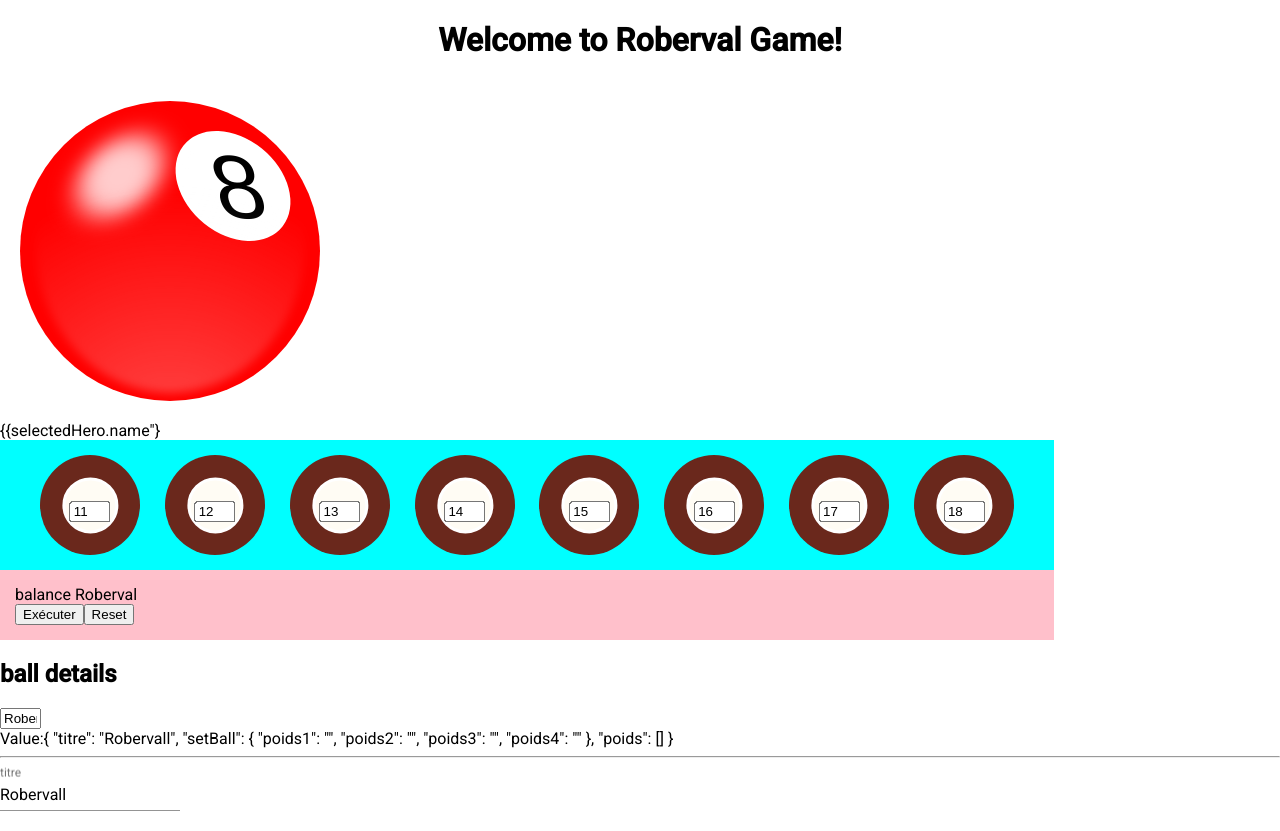
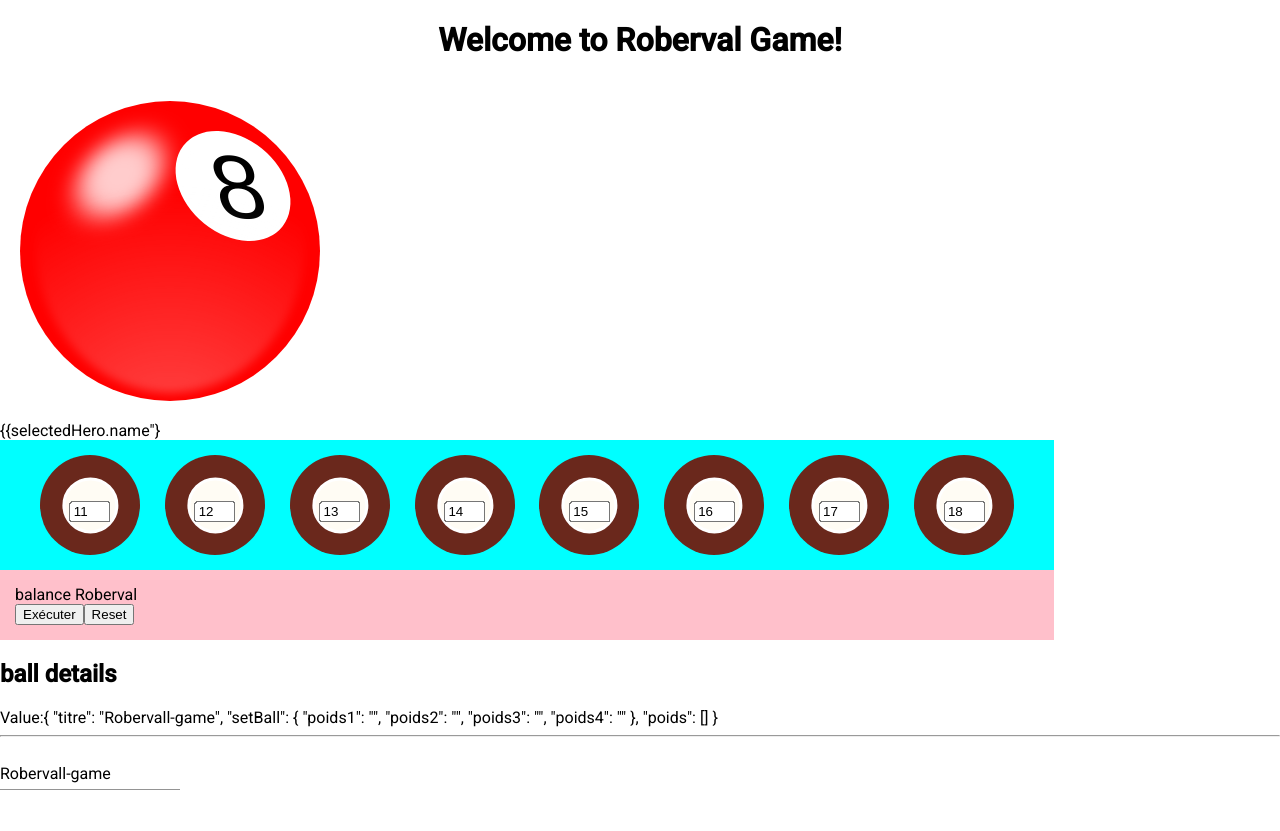
Before and after one commit to BirbaManuel/Angular-2-Roberval-game, an Angular app in the folder my-app/: page / in a window 1280 px wide. Built offline with nearby package versions, Linux system fonts and the light colour scheme.

Commit message:
clean html and component

```diff
--- a/my-app/src/app/list-balls/list-balls.component.html
+++ b/my-app/src/app/list-balls/list-balls.component.html
@@ -1,39 +1,6 @@
 <app-heavyweight-ball></app-heavyweight-ball>
-<!-- <input type="text" [formControl]="formulaire" /> -->
-<!-- <div>
-  <label
-    >poids:
-    <input [(ngModel)]="ball.poids" placeholder="poids de votre ball" />
-  </label>
-</div> -->
-<!-- <form
-  #myform="ngForm"
-  (ngSubmit)="log(myform.value)"
-  class="form form-register"
-  >
-  <div class="form-field">
-    <label class="user" for="register-username"
-    ><span class="hidden">Name</span></label
-    >
-    <input
-    name="poids1"
-    type="input"
-    class="form-input"
-    placeholder="value"
-    ngModel
-    value="2"
-    />
-    <input
-    name="poids2"
-    type="input"
-    class="form-input"
-    placeholder="value"
-    ngModel
-    value="2"
-    />
-    <button type="submit">processe</button>
-  </div>
-</form> -->
+
+<!-- begin heavyweight block -->
 <div>{{selectedHero.name"}</div>
 <div id="containerBoule">
   <div class="circle" *ngFor="let ball of balls$">
@@ -42,8 +9,9 @@
     </div>
   </div>
 </div>
+<!-- end heavyweight block -->
 
-<!-- proced block -->
+<!-- begin proced block -->
 <div id="containerBalance">
   <div id="label">balance Roberval</div>
   <div id="containerButtonBalance">
@@ -59,16 +27,13 @@
   <label>Solution trouvée en : "{{ resultatIteration }}" itération</label>
 </div>
 <h2>ball details</h2>
-
-<form [formGroup]="ballForm">
-  <span><input size="2" type="input" formControlName="titre"/></span>
-</form>
+<!-- end proced block -->
 
 <form [formGroup]="ballForm">
   Value:{{ ballForm.value | json }}
   <hr />
   <mat-form-field>
-    <input matInput placeholder="titre" formControlName="titre" />
+    <input matInput placeholder="" formControlName="titre" />
   </mat-form-field>
   <div formGroupName="setBall">
     <div
@@ -77,16 +42,5 @@
     >
       test{{ ball }}
     </div>
-    <!-- <mat-form-field>
-      <input matInput placeholder="boule..." formControlName="poids1" />
-    </mat-form-field>
-    <mat-form-field>
-      <input matInput placeholder="boule..." formControlName="poids2" />
-    </mat-form-field> -->
   </div>
-  <!-- <mat-form-field>
-    <input matInput placeholder="boule2" formGrouplName="poids2" />
-  </mat-form-field> -->
 </form>
-<!-- <div>id : {{ ball.id }}</div>
-<div>poids: {{ ball.poids }}</div> -->
--- a/my-app/src/app/list-balls/list-balls.component.ts
+++ b/my-app/src/app/list-balls/list-balls.component.ts
@@ -1,11 +1,11 @@
 import { Component, OnInit } from '@angular/core'
-// import { Ball } from './../ball'
+import { Ball } from './../ball'
 import { BALLS } from './../mock-balls'
 import { FormBuilder, FormGroup, FormArray } from '@angular/forms'
 /*
 import { from } from 'rxjs'
 import { map } from 'rxjs/operators/'
-import { Observable } from 'rxjs' */
+*/
 
 import { BallsGeneratorService } from './../services/balls-generator.service'
 import { HeavyweightBallComponent } from './../heavyweight-ball/heavyweight-ball.component'
@@ -28,6 +28,7 @@ export class ListBallsComponent implements OnInit {
     private fb: FormBuilder,
     private ballsGenerator: BallsGeneratorService
   ) {}
+
   log(e) {
     console.log(e)
   }
@@ -50,7 +51,7 @@ export class ListBallsComponent implements OnInit {
       poids4: '',
     })
     this.ballForm = this.fb.group({
-      titre: 'Robervall',
+      titre: 'Robervall-game',
       // setBall: this.fb.array([]),
       setBall: ballUnit,
       poids: this.fb.array([]),
@@ -61,18 +62,17 @@ export class ListBallsComponent implements OnInit {
         console.log(sucess)
       },
       error => {
-        console.log(error)
         this.balls$ = BALLS
+        console.error(error)
       }
     )
-    // this.balls$ = BALLS => Balls mocked
     this.showResultat = false
     this.ballForm.valueChanges.subscribe(sucess => {
-      console.log(sucess)
+      this.log(sucess)
     })
   }
 }
-function maxArrayNumber(arrayOfNumber) {
+function maxArrayNumber(arrayOfNumber: Ball[]) {
   //only one iteration
   return Math.max(
     ...arrayOfNumber.map(el => {
```
